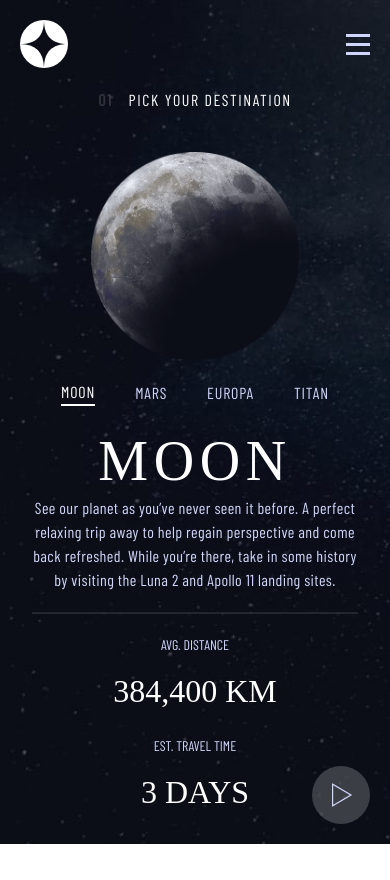
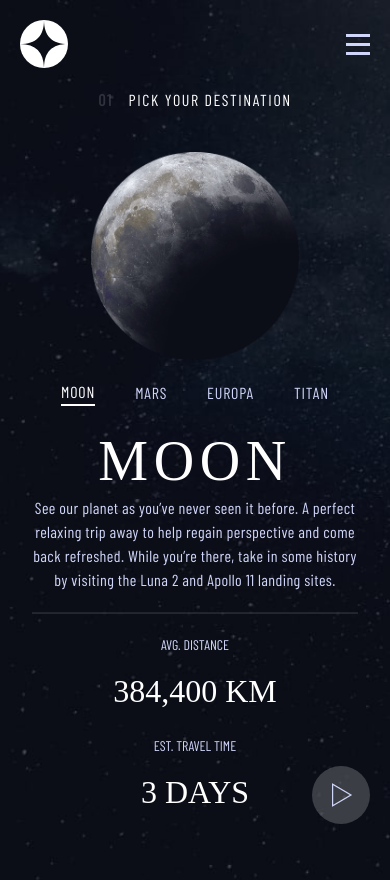
Before and after one commit to Aik-202/aik-space-tourism, a React (Vite) app in the folder space_tourism/: page /destination in a window 390 px wide. Before the commit the page ends 844 px from the top, so only its background shows below. Built offline with nearby package versions, Linux system fonts and the light colour scheme; a web font is replaced by a local one.

Commit message:
Added some finishing touch

```diff
--- a/space_tourism/src/Pages/Destination.jsx
+++ b/space_tourism/src/Pages/Destination.jsx
@@ -3,7 +3,7 @@ import {NavBar, Planet, Music} from '../Components'
 
 export default function Destination() {
   return (
-    <section className='w-full h-full bg-destination-mobile sm:bg-destination-tablet xl:bg-destination-desktop bg-no-repeat
+    <section className='h-max w-full pb-16 sm:pb-0 sm:h-full bg-destination-mobile sm:bg-destination-tablet xl:bg-destination-desktop bg-no-repeat
     bg-cover flex flex-col sm:space-y-10'>
       <NavBar homeActive={false} destActive = {true} crewActive= {false} techActive={false} for={"main"}/>
       <Planet />
```
